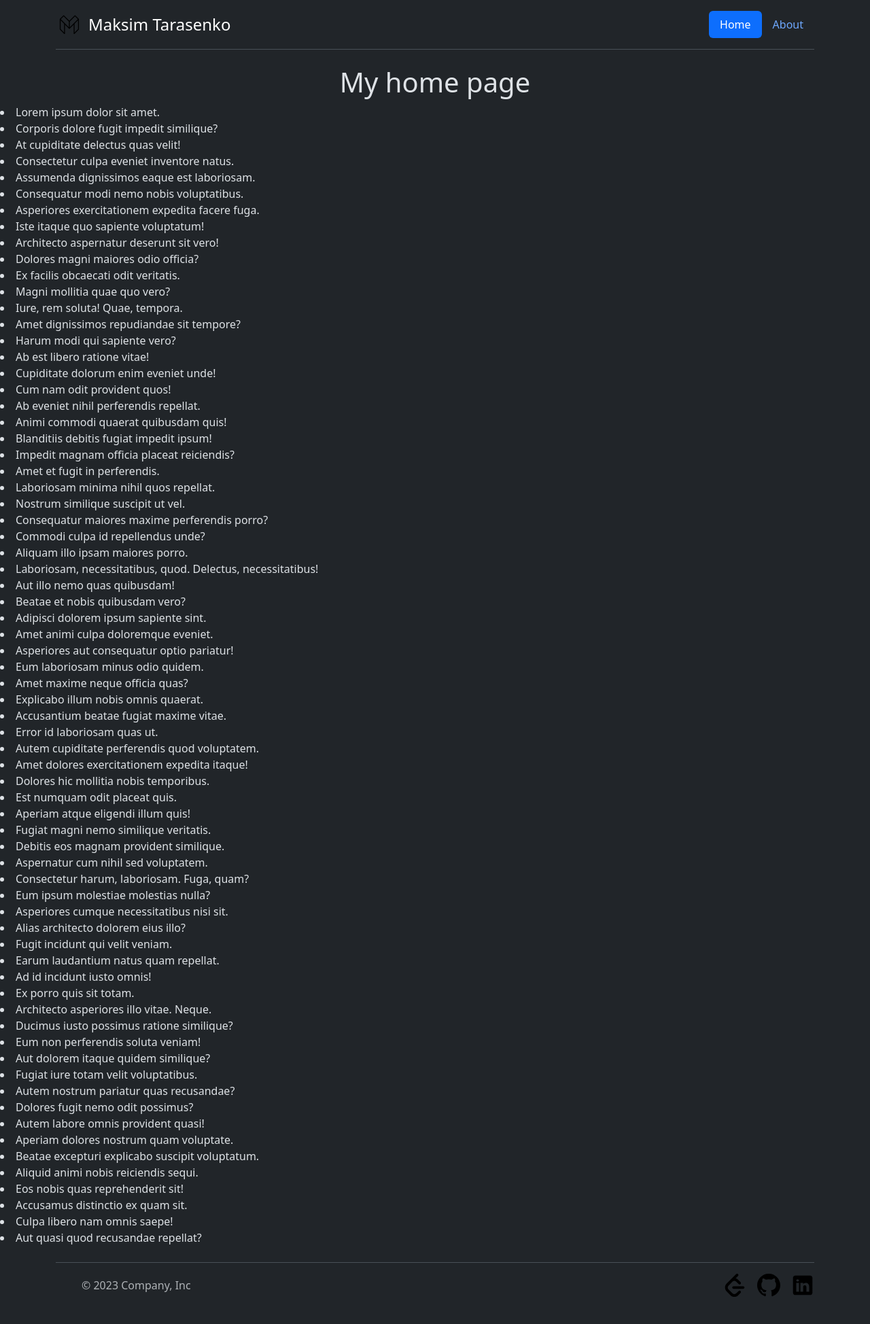
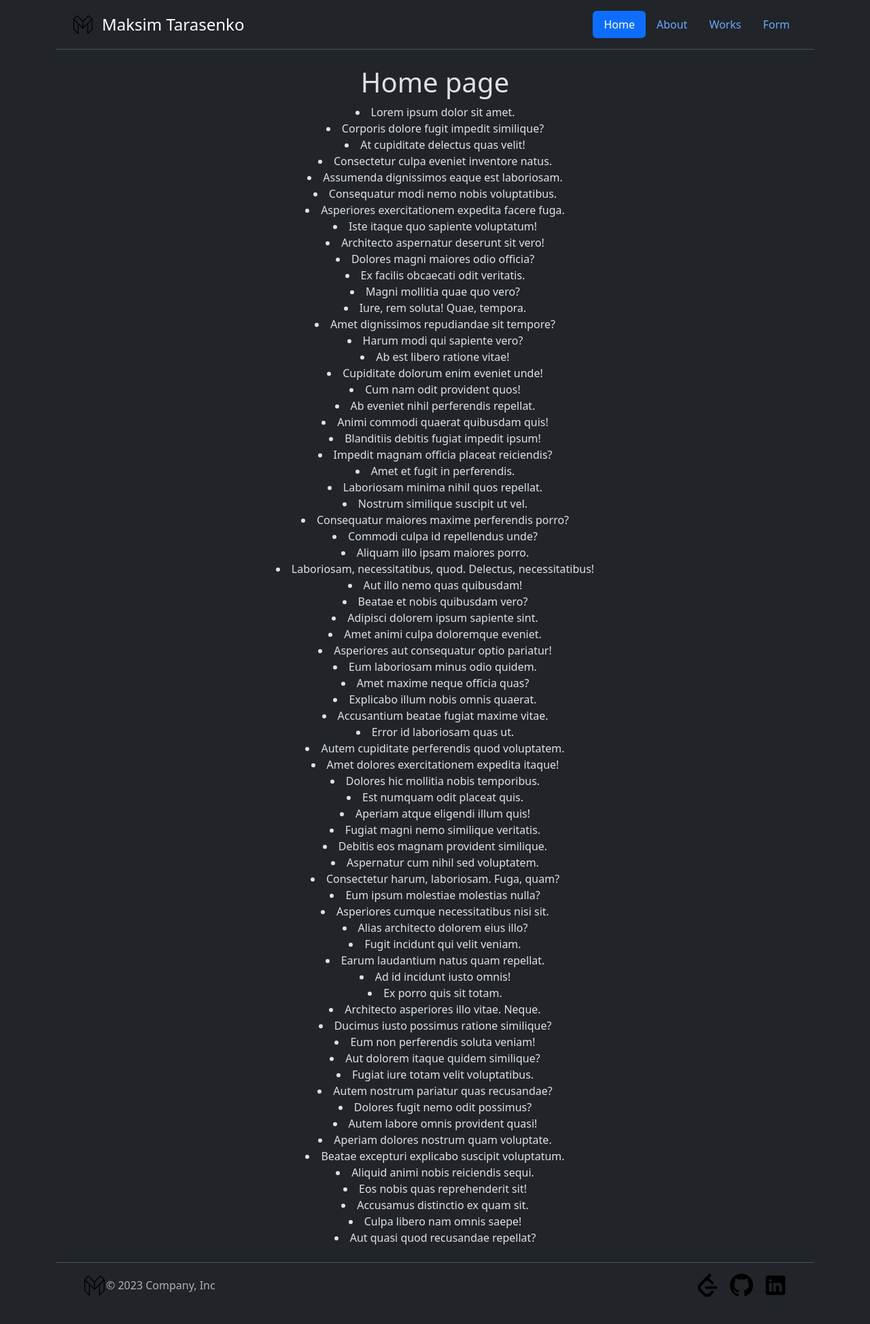
Before and after one commit to MorkvargIX/TechTerra, a Flask app: page / in a window 1280 px wide. Shown: the whole page at 68% size. Run offline with Flask 3, Linux system fonts and the light colour scheme.

Commit message:
Add new templates

```diff
--- a/app/static/css/style.css
+++ b/app/static/css/style.css
@@ -1,7 +1,3 @@
-.main-title {
-    text-align: center;
-}
-
 .main-container{
     margin-top: 40px;
     flex-direction: column;
@@ -11,3 +7,27 @@
     max-width: 700px;
     text-align: center;
 }
+
+/* HEADER */
+
+.main-header {
+    position: sticky;
+    top: 0;
+    background-color: #212529;
+}
+
+.header-container {
+    padding: 20px;
+}
+
+/* BODY */
+
+.main-body-block {
+    text-align: center;
+}
+
+/* FOOTER */
+
+.footer-container {
+    padding: 40px;
+}
--- a/app/templates/base.html
+++ b/app/templates/base.html
@@ -8,33 +8,37 @@
     <title>{% block title %} {% endblock %}</title>
 </head>
 <body>
-<div class="container">
-    <header class="d-flex flex-wrap justify-content-center py-3 mb-4 border-bottom">
+<div class="container main-header">
+    <header class="d-flex flex-wrap justify-content-center py-3 mb-4 border-bottom header-container">
       <a href="/" class="d-flex align-items-center mb-3 mb-md-0 me-md-auto link-body-emphasis text-decoration-none">
-        <img class="bi me-2" width="40" height="32" src="{{ url_for( 'static', filename='img/logo.svg') }}" alt="logo"></img>
+        <img class="bi me-2" width="40" height="32" src="{{ url_for( 'static', filename='img/logo.svg') }}" alt="logo">
         <span class="fs-4">Maksim Tarasenko</span>
       </a>
 
       <ul class="nav nav-pills">
         <li class="nav-item"><a href="/" class="nav-link active" aria-current="page">Home</a></li>
         <li class="nav-item"><a href="/about" class="nav-link">About</a></li>
+        <li class="nav-item"><a href="/works" class="nav-link">Works</a></li>
+        <li class="nav-item"><a href="/works/add" class="nav-link">Form</a></li>
       </ul>
     </header>
 </div>
-    {% block body %} {% endblock %}
+<main>
+    <div class="main-body-block">
+        {% block body %} {% endblock %}
+    </div>
+</main>
 <div class="container">
-  <footer class="d-flex flex-wrap justify-content-between align-items-center py-3 my-4 border-top">
+  <footer class="d-flex flex-wrap justify-content-between align-items-center py-3 my-4 border-top footer-container">
     <div class="col-md-4 d-flex align-items-center">
-      <a href="/" class="mb-3 me-2 mb-md-0 text-body-secondary text-decoration-none lh-1">
-        <svg class="bi" width="30" height="24"><use xlink:href="#bootstrap"></use></svg>
-      </a>
+      <a class="text-body-secondary" href="https://leetcode.com/MorkvargIX"><img class="bi" width="34" height="34" src="{{ url_for('static', filename='img/logo.svg') }}" alt="logo"></a>
       <span class="mb-3 mb-md-0 text-body-secondary">© 2023 Company, Inc</span>
     </div>
 
     <ul class="nav col-md-4 justify-content-end list-unstyled d-flex">
       <li class="ms-3"><a class="text-body-secondary" href="https://leetcode.com/MorkvargIX"><img class="bi" width="34" height="34" src="{{ url_for('static', filename='img/leetcode.svg') }}" alt="leetcode"></a></li>
-      <li class="ms-3"><a class="text-body-secondary" href="https://github.com/MorkvargIX"><img class="bi" width="34" height="34" src="{{ url_for('static', filename='img/github.svg') }}" alt="github"></img></a></li>
-      <li class="ms-3"><a class="text-body-secondary" href="www.linkedin.com/in/morkvargix"><img class="bi" width="34" height="34" src="{{ url_for('static', filename='img/linkedin.svg') }}" alt="linkedin"></img></a></li>
+      <li class="ms-3"><a class="text-body-secondary" href="https://github.com/MorkvargIX"><img class="bi" width="34" height="34" src="{{ url_for('static', filename='img/github.svg') }}" alt="github"></a></li>
+      <li class="ms-3"><a class="text-body-secondary" href="www.linkedin.com/in/morkvargix"><img class="bi" width="34" height="34" src="{{ url_for('static', filename='img/linkedin.svg') }}" alt="linkedin"></a></li>
     </ul>
   </footer>
 </div>
--- a/app/templates/index.html
+++ b/app/templates/index.html
@@ -1,11 +1,11 @@
 {% extends 'base.html' %}
 
 {% block title %}
-<h1>index</h1>
+<h1>Home</h1>
 {% endblock %}
 
 {% block body %}
-    <h1 class="main-title">My home page</h1>
+    <h1 class="main-title">Home page</h1>
     <li>Lorem ipsum dolor sit amet.</li>
     <li>Corporis dolore fugit impedit similique?</li>
     <li>At cupiditate delectus quas velit!</li>
--- a/app/view/index.py
+++ b/app/view/index.py
@@ -1,11 +1,9 @@
 from flask import render_template
-from flask import Blueprint
-
-
-index = Blueprint('index', __name__, template_folder='templates')
+from . import index
 
 
 @index.route('/')
+@index.route('/index')
 def home():
     return render_template('index.html')
 
@@ -13,3 +11,13 @@ def home():
 @index.route('/about/')
 def about():
     return render_template('about.html')
+
+
+@index.route('/works')
+def works():
+    return render_template('works.html')
+
+
+@index.route('/works/add')
+def create_form():
+    return render_template('create.html')
```
Also changed, not shown: app/templates/create.html (added, +9 -0 lines), app/templates/works.html (added, +9 -0 lines), app/utils/create_user.py (deleted).
